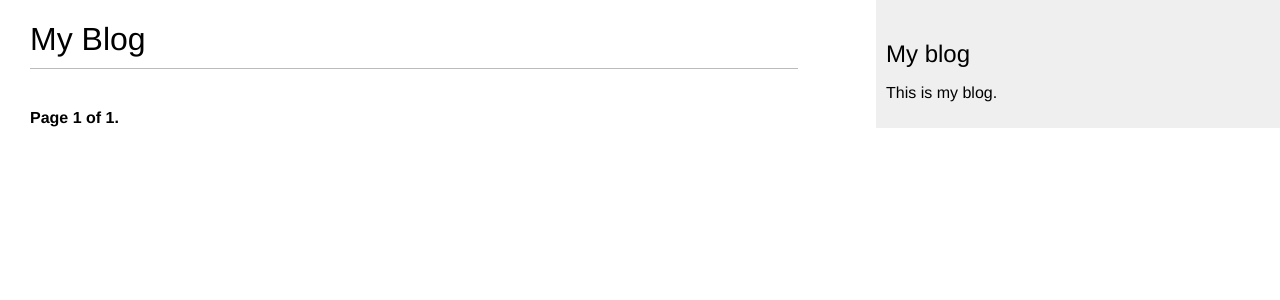
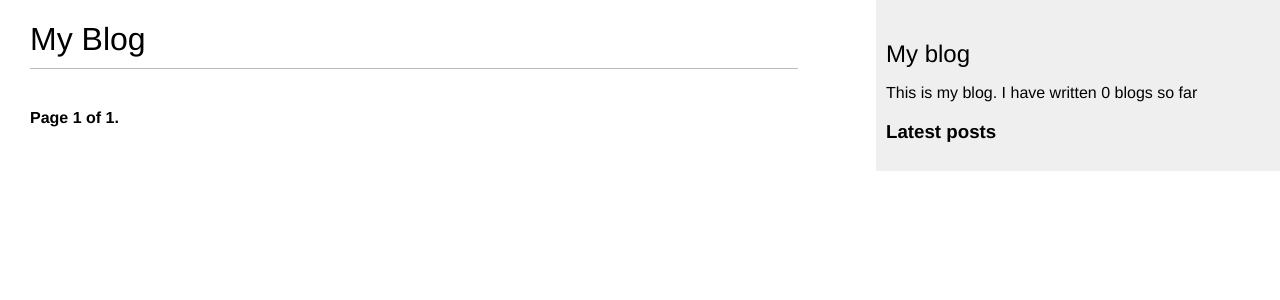
Before and after one commit to mariaazrar/newsite, a Django app: page /blog/ in a window 1280 px wide. Shown: the top 300 px of the page. Run offline with Django 4.2, Linux system fonts and the light colour scheme; data that the repository does not hold is empty.

Commit message:
created custom template tag using simple and inclusion

```diff
--- a/blog/templates/blog/base.html
+++ b/blog/templates/blog/base.html
@@ -1,3 +1,4 @@
+{% load blog_tags %}
 {% load static %}
 <!DOCTYPE html>
 <html>
@@ -12,7 +13,11 @@
     </div>
     <div id="sidebar">
         <h2>My blog</h2>
-        <p>This is my blog.</p>
+        <p>This is my blog.
+            I have written {% total_posts %} blogs so far
+        </p>
+        <h3>Latest posts</h3>
+        {% show_latest_posts 3 %}
     </div>
 </body>
 </html>
--- /dev/null
+++ b/blog/templates/blog/post/latest_posts.html
@@ -0,0 +1,7 @@
+<ul>
+    {% for post in latest_posts %}
+    <li>
+    <a href="{{ post.get_absolute_url }}">{{ post.title }}</a>
+    </li>
+    {% endfor %}
+</ul>
--- /dev/null
+++ b/blog/templatetags/blog_tags.py
@@ -0,0 +1,13 @@
+from django import template
+from ..models import Post
+
+register = template.Library()
+
+@register.simple_tag
+def total_posts():
+    return Post.published.count()
+
+@register.inclusion_tag('blog/post/latest_posts.html')
+def show_latest_posts(count=5):
+    latest_posts = Post.published.order_by('-publish')[:count]
+    return {'latest_posts': latest_posts}
--- a/blog/views.py
+++ b/blog/views.py
@@ -51,7 +51,6 @@ def post_detail(request, year, month, day, post):
     tag_values_ids = post.tags.values_list('id', flat=True) # with flat true we can get id's in a list [1,2,3]
     similar_post_list = Post.published.filter(tags__in=tag_values_ids).exclude(id=post.id)
     similar_post_list = similar_post_list.annotate(similar_post=Count('tags')).order_by('-similar_post','-publish')[:4]
-
     return render(request, 'blog/post/detail.html', {'post': post, 'comments': comments, 'form': form, 'similar_posts': similar_post_list})
 
 
```
Also changed, not shown: blog/templatetags/__init__.py (added).
